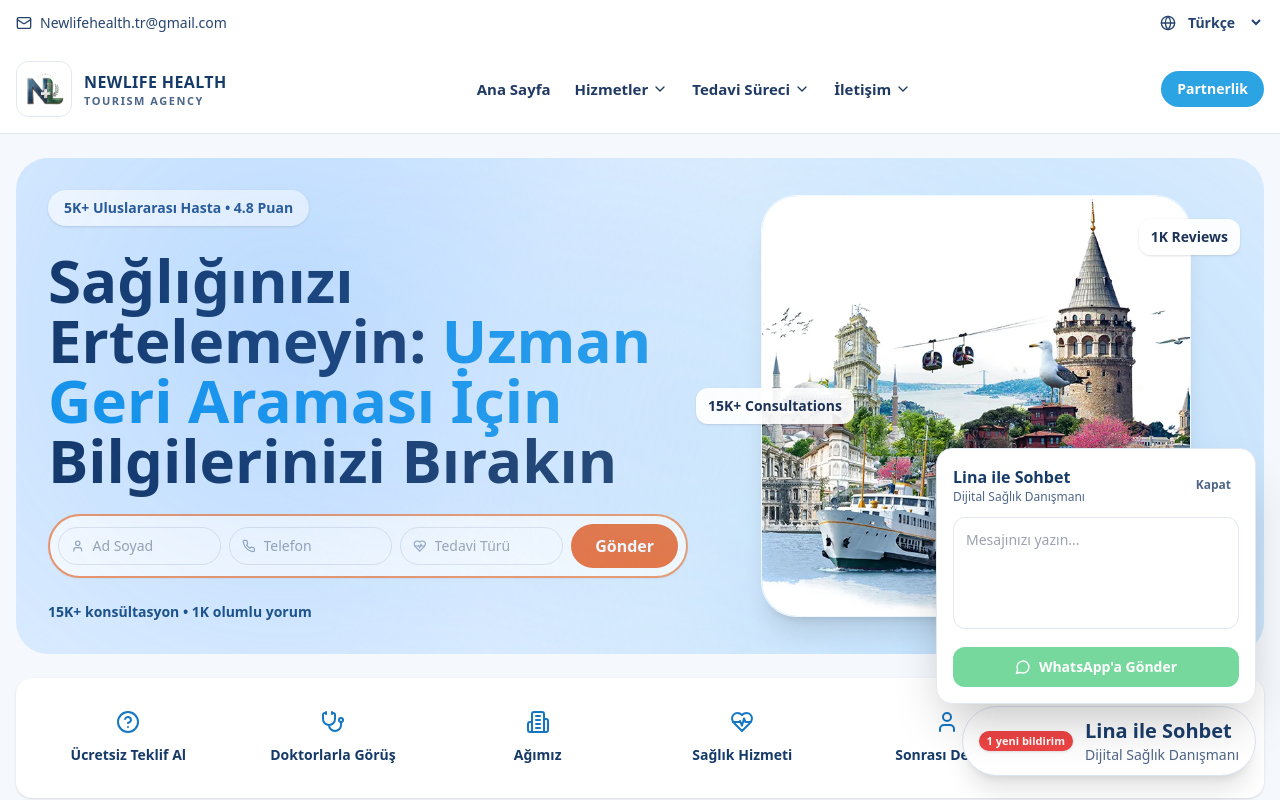
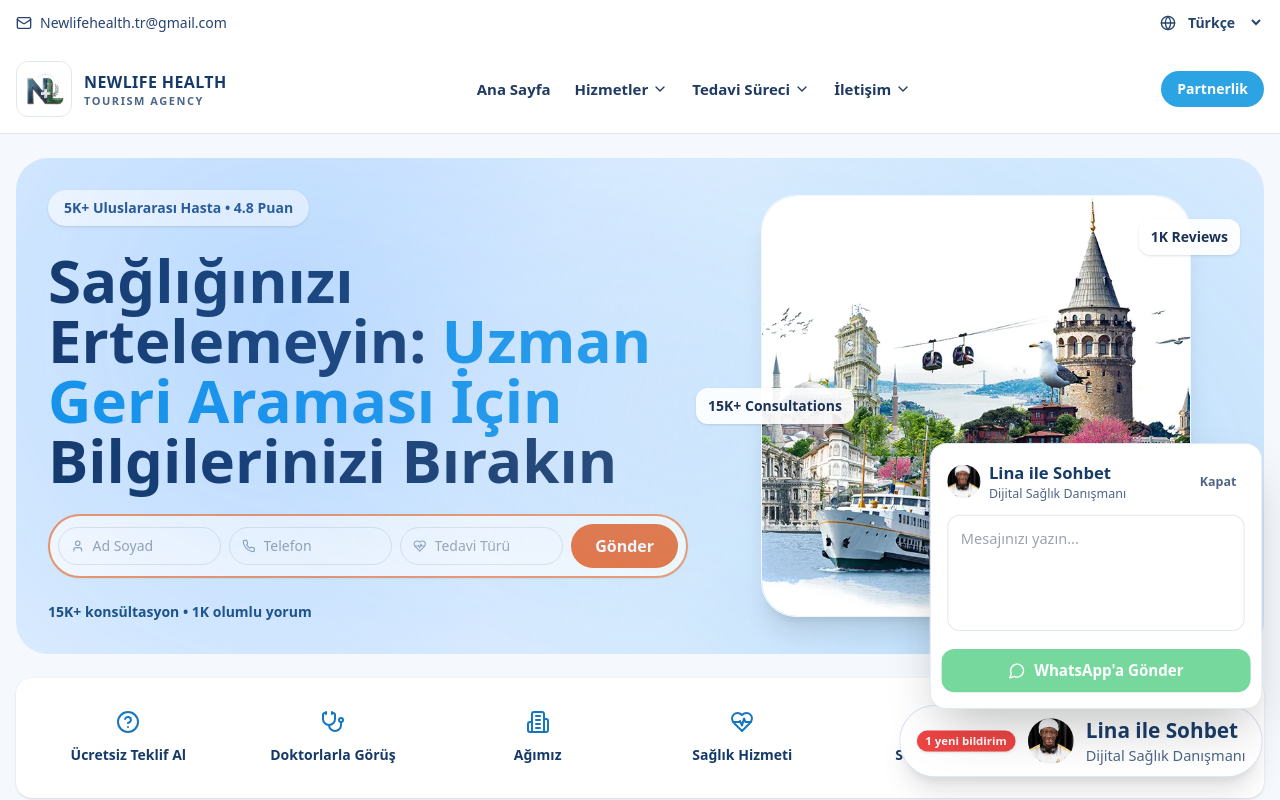
Before and after one commit to ibrahimtkmz/newlifehealth, a Next.js app: page / in a window 1280 px wide. Shown: the top 800 px of the page. Built offline with nearby package versions, Linux system fonts and the light colour scheme.

Commit message:
Update homepage CTA, chat avatar, and pulse animations

```diff
--- a/app/globals.css
+++ b/app/globals.css
@@ -223,3 +223,18 @@ body {
     transform: scale(1.04);
   }
 }
+
+.rapid-pulse {
+  animation: rapid-pulse 1.2s ease-in-out infinite;
+  transform-origin: center;
+}
+
+@keyframes rapid-pulse {
+  0%,
+  100% {
+    transform: scale(1);
+  }
+  50% {
+    transform: scale(1.04);
+  }
+}
--- a/app/page.jsx
+++ b/app/page.jsx
@@ -762,7 +762,7 @@ export default function HomePage() {
 
       <section className="mx-auto w-full max-w-[1280px] px-4 pb-12 pt-12">
         <div className="mb-8 flex flex-col items-center">
-          <span className="rounded-full bg-[#198fd0] px-5 py-1.5 text-sm font-semibold text-white">{t.testimonialTag}</span>
+          <span className="rounded-full bg-[#198fd0] px-5 py-1.5 text-sm font-semibold text-white rapid-pulse">{t.testimonialTag}</span>
           <h2 className="mt-5 max-w-[1040px] text-center text-3xl font-bold leading-tight text-[#0f2f5d] md:text-5xl">{t.testimonialTitle}</h2>
         </div>
 
@@ -952,12 +952,12 @@ export default function HomePage() {
 
       <section className="mx-auto w-full max-w-[1280px] px-4 py-14">
         <div className="mb-8 text-center">
-          <span className="rounded-full bg-[#198fd0] px-5 py-1.5 text-sm font-semibold text-white">{t.whyTag}</span>
+          <span className="rounded-full bg-[#198fd0] px-5 py-1.5 text-sm font-semibold text-white rapid-pulse">{t.whyTag}</span>
           <h2 className="mt-4 text-4xl font-bold text-[#0f2f5d]">{t.whyTitle}</h2>
         </div>
         <div className="grid gap-5 md:grid-cols-3">
           {t.whyItems.map(([title, description]) => (
-            <article key={title} className="rounded-2xl border bg-white p-6">
+            <article key={title} className="rounded-2xl border bg-white p-6 rapid-pulse">
               <h3 className="mb-2 text-lg font-bold text-[#173b69]">{title}</h3>
               <p className="text-sm leading-relaxed text-[#4d6789]">{description}</p>
             </article>
@@ -965,22 +965,8 @@ export default function HomePage() {
         </div>
       </section>
 
-      <section className="mx-auto w-full max-w-[1280px] px-4 pb-10">
-        <div className="rounded-[1.6rem] bg-[#f4772e] px-8 py-10 text-white md:flex md:items-center md:justify-between">
-          <h2 className="text-3xl font-bold md:text-5xl">{t.ctaTitle}</h2>
-          <div className="mt-6 space-y-2 md:mt-0">
-            <p className="flex items-center gap-2 text-lg font-semibold">
-              <Phone className="h-5 w-5" /> {t.ctaPhone}
-            </p>
-            <p className="flex items-center gap-2 text-lg font-semibold">
-              <Mail className="h-5 w-5" /> Newlifehealth.tr@gmail.com
-            </p>
-          </div>
-        </div>
-      </section>
-
       <section id="iletisim" className="mx-auto w-full max-w-[980px] scroll-mt-28 px-4 pb-16">
-        <div className="rounded-3xl border border-[#d7e3f0] bg-white p-6 shadow-sm md:p-8">
+        <div className="rounded-3xl border border-[#d7e3f0] bg-white p-6 shadow-sm md:p-8 rapid-pulse">
           <h2 className="text-center text-3xl font-bold text-[#10223d] md:text-4xl">{t.contactSectionTitle}</h2>
           <p className="mx-auto mt-3 max-w-[760px] text-center text-base text-[#49627f] md:text-lg">{t.contactSectionSubtitle}</p>
           <form onSubmit={handleContactSubmit} className="mt-7 grid gap-3 md:grid-cols-2">
@@ -988,7 +974,7 @@ export default function HomePage() {
             <input className="rounded-xl border border-[#bfd0e5] px-4 py-3 outline-none focus:border-[#60a5fa]" placeholder={t.formPhone} value={contactData.phone} onChange={(e) => setContactData((prev) => ({ ...prev, phone: e.target.value }))} required />
             <input className="rounded-xl border border-[#bfd0e5] px-4 py-3 outline-none focus:border-[#60a5fa] md:col-span-2" placeholder={t.formTreatment} value={contactData.treatment} onChange={(e) => setContactData((prev) => ({ ...prev, treatment: e.target.value }))} />
             <textarea className="min-h-[120px] rounded-xl border border-[#bfd0e5] px-4 py-3 outline-none focus:border-[#60a5fa] md:col-span-2" placeholder={t.contactMessage} value={contactData.message} onChange={(e) => setContactData((prev) => ({ ...prev, message: e.target.value }))} />
-            <button type="submit" className="rounded-xl bg-[#1f77d2] px-5 py-3 text-sm font-semibold text-white transition hover:bg-[#1864b3] md:col-span-2">{t.contactFormCta}</button>
+            <button type="submit" className="rounded-xl bg-[#1f77d2] px-5 py-3 text-sm font-semibold text-white transition hover:bg-[#1864b3] md:col-span-2 rapid-pulse">{t.contactFormCta}</button>
           </form>
         </div>
       </section>
@@ -1019,11 +1005,12 @@ export default function HomePage() {
           setChatOpen(true);
           setChatHasNotification(false);
         }}
-        className="fixed bottom-6 right-6 z-40 flex items-center gap-3 rounded-full border border-[#dce4f2] bg-white px-4 py-2.5 text-left shadow-xl transition hover:shadow-2xl"
+        className="fixed bottom-6 right-6 z-40 flex items-center gap-3 rounded-full border border-[#dce4f2] bg-white px-4 py-2.5 text-left shadow-xl transition hover:shadow-2xl rapid-pulse"
       >
         {chatHasNotification && (
           <span className="rounded-full bg-[#ef4444] px-2 py-0.5 text-[11px] font-bold text-white shadow">1 yeni bildirim</span>
         )}
+        <Image src="/10.jpeg" alt="Lina temsilci" width={44} height={44} className="h-11 w-11 rounded-full object-cover" />
         <div className="hidden md:block">
           <p className="text-xl font-semibold text-[#1b3e6b]">{t.consultant}</p>
           <p className="text-sm text-[#4f6588]">{t.consultantSub}</p>
@@ -1031,11 +1018,14 @@ export default function HomePage() {
       </button>
 
       {chatOpen && (
-        <div className="fixed bottom-24 right-6 z-50 w-[320px] rounded-2xl border border-slate-200 bg-white p-4 shadow-2xl">
+        <div className="fixed bottom-24 right-6 z-50 w-[320px] rounded-2xl border border-slate-200 bg-white p-4 shadow-2xl rapid-pulse">
           <div className="mb-3 flex items-center justify-between">
-            <div>
+            <div className="flex items-center gap-2">
+              <Image src="/10.jpeg" alt="Lina temsilci" width={32} height={32} className="h-8 w-8 rounded-full object-cover" />
+              <div>
               <p className="text-base font-bold text-[#173b69]">{t.chatTitle}</p>
               <p className="text-xs text-[#4f6588]">{t.consultantSub}</p>
+              </div>
             </div>
             <button
               onClick={() => setChatOpen(false)}
@@ -1053,7 +1043,7 @@ export default function HomePage() {
           <button
             onClick={handleWhatsAppSend}
             disabled={!chatMessage.trim()}
-            className="mt-3 inline-flex w-full items-center justify-center gap-2 rounded-xl bg-[#1cbf5d] px-4 py-2.5 text-sm font-semibold text-white transition hover:bg-[#17a34e] disabled:cursor-not-allowed disabled:opacity-60"
+            className="mt-3 inline-flex w-full items-center justify-center gap-2 rounded-xl bg-[#1cbf5d] px-4 py-2.5 text-sm font-semibold text-white transition hover:bg-[#17a34e] disabled:cursor-not-allowed disabled:opacity-60 rapid-pulse"
           >
             <MessageCircle className="h-4 w-4" />
             {t.chatSend}
```
